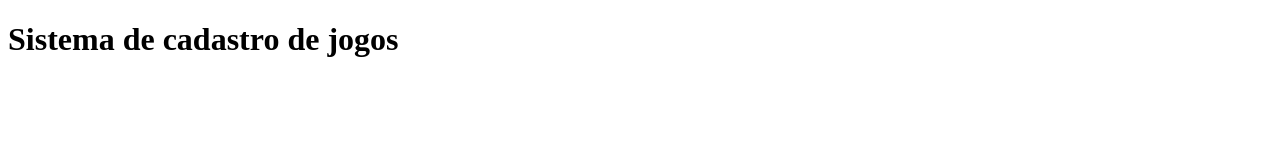
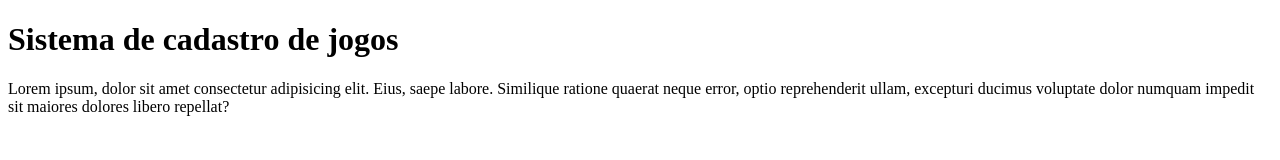
Before and after one commit to stuartcaio/cadastros-sistema, a plain HTML site: page index.html in a window 1280 px wide. Drawn offline with Linux system fonts and the light colour scheme.

Commit message:
lorem ipsum

```diff
--- a/index.html
+++ b/index.html
@@ -8,5 +8,7 @@
 </head>
 <body>
     <h1>Sistema de cadastro de jogos</h1>
+
+    <p>Lorem ipsum, dolor sit amet consectetur adipisicing elit. Eius, saepe labore. Similique ratione quaerat neque error, optio reprehenderit ullam, excepturi ducimus voluptate dolor numquam impedit sit maiores dolores libero repellat?</p>
 </body>
 </html>
```
